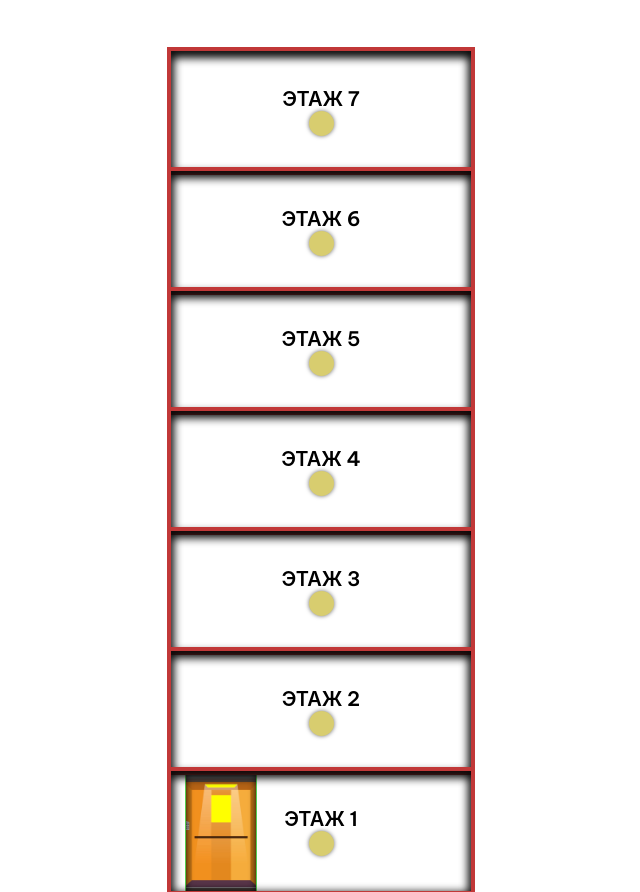
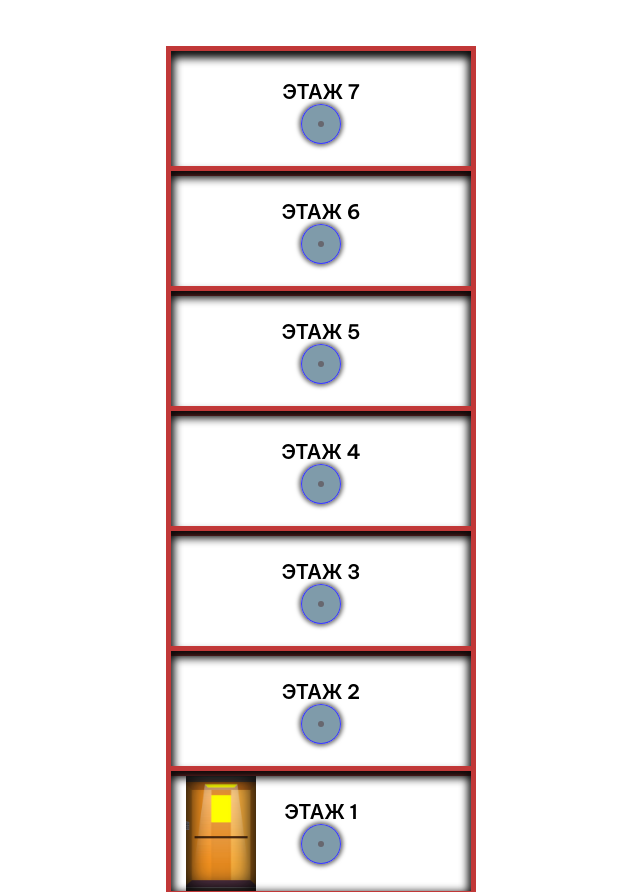
Before and after one commit to kaskodim/elevator-button, a React (Create React App) app: page / in a window 1280 px wide. Shown: the whole page, without its empty margins (319-959 px from the left). Built offline with nearby package versions, Linux system fonts and the light colour scheme.

Commit message:
adds a queue of floors

```diff
--- a/src/components/Floor/Floor.tsx
+++ b/src/components/Floor/Floor.tsx
@@ -1,16 +1,19 @@
 import {SFloor, SFloorInner} from './styles';
 import {Button} from '@src/styles/Button';
+import {FloorValueButtonType} from '@src/components/House/House';
 
 export type FloorPropsType = {
     floor: number
-    onStartLift: (floor: number) => void
     isPressed: boolean
+    addQueue: (floor: number) => void
+    queue: FloorValueButtonType[]
 }
 
 export const Floor = (props: FloorPropsType) => {
 
     const onclickHandler = () => {
-        props.onStartLift(props.floor)
+        props.addQueue(props.floor)
+
     }
 
     return (
--- a/src/components/Floor/styles.ts
+++ b/src/components/Floor/styles.ts
@@ -1,18 +1,35 @@
 import styled from 'styled-components';
 import {FLOOR_HEIGHT} from '@src/constants';
 
+import wall_texture from  '@src/images/wall_texture.jpg'
+
 export const SFloor = styled.div`
+
+
 
     height: ${FLOOR_HEIGHT}px;
     font-size: 20px;
-    outline: 4px solid #c13838;
-    box-shadow: inset 0 4px 8px 3px #090909;
+    outline: 5px solid #c13838;
     user-select: none;
     display: flex;
     flex-direction: column;
     align-items: center;
     justify-content: center;
-    z-index: 22;
+    position: relative;
+    box-shadow: inset 0 4px 8px 3px #090909;
+    // background-image: url(${wall_texture});
+    // background-repeat: no-repeat; /* Не повторять изображение */
+    // background-position: center; /* Центрировать изображение */
+    // background-size: cover;
+    z-index: 5;
+`
+
+export const ButtonArea = styled.div`
+
+    display: flex;
+    flex-direction: column;
+    align-items: center;
+    justify-content: center;
 
 `
 
--- a/src/components/House/House.tsx
+++ b/src/components/House/House.tsx
@@ -1,8 +1,8 @@
-import {Container} from '../../styles/Container';
+import {Container} from '@src/styles/Container';
 import {Floor} from '../Floor/Floor';
 import {createFloors} from '@src/utils';
 import {Lift} from '@src/components/Lift/Lift';
-import {useState} from 'react';
+import {useEffect, useState} from 'react';
 import {SHouse} from '@src/components/House/styles';
 import {FLOOR_COUNT} from '@src/constants';
 
@@ -13,21 +13,36 @@ export type FloorValueButtonType = {
 
 export const House = () => {
 
+    const [queue, setQueue] = useState<FloorValueButtonType[]>([]);
     const [floorValueButton, setFloorValueButton] = useState<FloorValueButtonType>({floor: 1, isPressed: false});
+    const [liftInMotion, setLiftInMotion] = useState<boolean>(false)
 
     const floors = createFloors(FLOOR_COUNT)
 
-    const onStartLift = (floor: number) => {
-        setFloorValueButton(
-            {...floorValueButton, floor: floor, isPressed: true}
-        )
+    const changeLiftInMotion = (liftInMotion: boolean) => {
+        setLiftInMotion(liftInMotion)
     }
 
+    const addQueue = (floor: number) => {
+        const newFloorValue = {floor: floor, isPressed: true}
+        setQueue(queue.length === 0 ? [newFloorValue] : [...queue, newFloorValue]);
+    }
+
+    useEffect(() => {
+
+            if (liftInMotion || queue.length === 0) {
+            } else if (!liftInMotion) {
+                setFloorValueButton(queue[0])
+                if (queue[0] === floorValueButton) {
+                    setQueue([...queue].slice(1))
+                }
+            }
+        }, [floorValueButton, queue, liftInMotion]
+    )
     const onStopLift = () => {
-        setFloorValueButton(
-            {...floorValueButton, isPressed: false}
-        )
+        console.log('я пока бесполезная функция, но могу сказать что он там доехал')
     }
+
 
     return (
         <SHouse>
@@ -35,14 +50,19 @@ export const House = () => {
                 {floors.map((f) => (
                         <Floor key={f.id}
                                floor={f.floor}
-                               onStartLift={onStartLift}
-                               isPressed={floorValueButton.floor === f.floor && floorValueButton.isPressed}
+                               addQueue={addQueue}
+                               isPressed={false}
+                               queue={queue}
                         />
                     )
                 )}
 
-                <Lift floorValueButton={floorValueButton}
+                <Lift liftLocation={'one'}
+                      floorValueButton={floorValueButton}
                       onStopLift={onStopLift}
+                      changeLiftInMotion={changeLiftInMotion}
+                      liftInMotion={liftInMotion}
+
                 />
             </Container>
         </SHouse>
--- a/src/components/Lift/Lift.tsx
+++ b/src/components/Lift/Lift.tsx
@@ -4,9 +4,15 @@ import {FloorValueButtonType} from '@src/components/House/House';
 import {DELAYED_START, NORMAL_SPEED, SLOW_SPEED, VERY_SLOW_SPEED} from '@src/constants';
 import {StatusType, TimingFunctionType} from '@src/components/Lift/types';
 
+
+export type LiftLocationType = 'one' | 'two'
+
 type LiftPropsType = {
     floorValueButton: FloorValueButtonType
     onStopLift: () => void
+    liftLocation: LiftLocationType
+    changeLiftInMotion: (liftInMotion: boolean) => void
+    liftInMotion: boolean
 }
 
 export const Lift = (props: LiftPropsType) => {
@@ -24,6 +30,8 @@ export const Lift = (props: LiftPropsType) => {
             setTimingFunction('ease-in')
             setCurrentFloor(floor)
             props.onStopLift()
+
+            props.changeLiftInMotion(false)
 
         } else {
 
@@ -70,9 +78,13 @@ export const Lift = (props: LiftPropsType) => {
 
     useEffect(() => {
 
+
         if (!(currentFloor === props.floorValueButton.floor)) {
 
             setStatus('start')
+            if (!props.liftInMotion) {
+                props.changeLiftInMotion(true)
+
                 const isNeighboringFloor = Math.abs(currentFloor - props.floorValueButton.floor) !== 1;
 
                 setTimeout(() => {
@@ -88,6 +100,11 @@ export const Lift = (props: LiftPropsType) => {
                         moveLift(currentFloor, VERY_SLOW_SPEED);
                     }
                 }, DELAYED_START)
+
+
+            }
+
+
         }
     }, [props.floorValueButton])
     return (
@@ -96,6 +113,7 @@ export const Lift = (props: LiftPropsType) => {
             floor={currentFloor}
             speed={speed}
             timingFunction={timingFunction}
+            liftLocation={props.liftLocation}
 
         />
     );
--- a/src/components/Lift/styles.ts
+++ b/src/components/Lift/styles.ts
@@ -1,27 +1,42 @@
-import styled from 'styled-components';
+import styled, {css} from 'styled-components';
 import liftImage from '@src/images/lift_image.png'
 import {FLOOR_HEIGHT} from '@src/constants';
 import {StatusType, TimingFunctionType} from '@src/components/Lift/types';
+import {LiftLocationType} from '@src/components/Lift/Lift';
 
 export type SLiftPropsType = {
     floor: number
     speed: number
     timingFunction: TimingFunctionType
     status: StatusType
+    liftLocation: LiftLocationType
 }
 
+const oneLift = css`
+    left: 0;
+    margin-left: 15px;
+`
+const twoLift = css`
+    right: 0;
+    margin-right: 15px;
+`
+
+
 export const SLift = styled.div<SLiftPropsType>`
+
+    ${props => props.liftLocation === 'one' ? oneLift : twoLift};
+
     width: 70px;
     height: ${FLOOR_HEIGHT}px;
-    margin-left: 15px;
-    outline: 1px solid #53cd53;
+
+
     background-color: ${(st) => st.status === 'stop' ? 'yellow' : '#53CD53FF'};
     background-image: url(${liftImage});
     background-repeat: no-repeat;
     background-position: center;
     background-size: cover;
     position: absolute;
-    box-shadow: inset 0 0 7px #090909;
+    box-shadow: inset 0 0 20px 4px #090909;
 
     bottom: ${props => ((FLOOR_HEIGHT * props.floor) - FLOOR_HEIGHT + 'px')};
 
--- a/src/styles/Button.ts
+++ b/src/styles/Button.ts
@@ -1,25 +1,63 @@
 import styled, {css} from 'styled-components';
 
 const notPressed = css`
-    box-shadow: 0 0 4px 0 #00000096;
-    background: #D8CD6FFF;
     transition: all 0.2s ease-in-out;
+
 `
 
 const pressed = css`
-    box-shadow: inset 0 1px 4px 3px #488600,
-    0 1px 4px 3px #68b016;
+    background: #86cd37;
     transition: all 0.2s ease-in-out;
+
+    &::after {
+        background: #7CE700;
+        box-shadow: 0 0 9px 0 #7CE700,
+        inset 0 1px 0 0 #7CE700;
+    }
+
 `
 
 export const Button = styled.button<{ isPressed: boolean }>`
 
-    width: 25px;
-    height: 25px;
+    position: relative;
+    width: 40px;
+    height: 40px;
     border-radius: 50%;
     user-select: none;
-    background: #7CE700;
     border-style: none;
+    box-shadow: 0 0 4px 2px #00000096;
+    background: rgba(0, 0, 255, 0.78);
+
+
+    &::before {
+        content: '';
+        position: absolute;
+        top: 50%;
+        left: 50%;
+        width: 38px;
+        height: 38px;
+        background: #7F9BAA;
+        border-radius: 50%;
+        transform: translate(-50%, -50%);
+        transition: all 0.3s ease-in-out;
+
+    }
+
+    &::after {
+        content: '';
+        position: absolute;
+        top: 50%;
+        left: 50%;
+        width: 6px;
+        height: 6px;
+        transform: translate(-50%, -50%);
+        transition: all 0.3s ease-in-out;
+        border-radius: 50%;
+
+        background: #67676e;
+        z-index: 100;
+    }
+
 
     ${props => props.isPressed ? pressed : notPressed} ;
 `
```
Also changed, not shown: src/images/wall_texture.jpg (added), 1 other file (tests, documents, lock files or other folders). Lines whose indentation alone changed are shown as unchanged.
